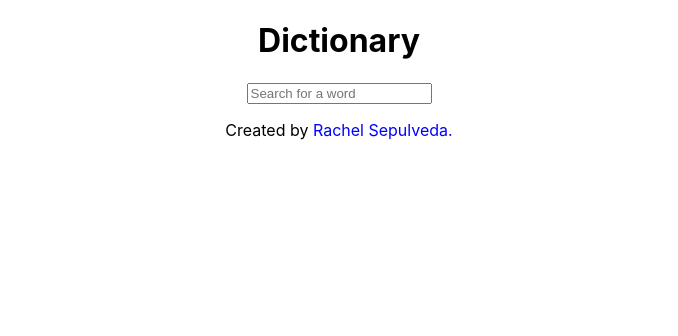
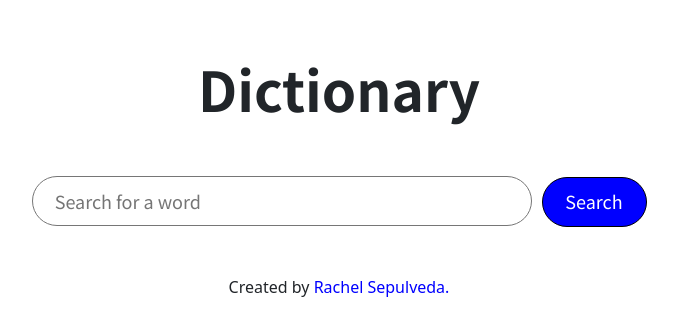
Before and after one commit to Rachelsep/dictionary-react-app, a React (Create React App) app: page / in a window 1280 px wide. Shown: the top 336 px of the page, without its empty margins (301-979 px from the left). Built offline with nearby package versions, Linux system fonts and the light colour scheme.

Commit message:
created and styled Search component

```diff
--- a/package.json
+++ b/package.json
@@ -6,7 +6,9 @@
     "@testing-library/jest-dom": "^5.14.1",
     "@testing-library/react": "^11.2.7",
     "@testing-library/user-event": "^12.8.3",
+    "bootstrap": "^5.0.2",
     "react": "^17.0.2",
+    "react-bootstrap": "^2.0.0-beta.4",
     "react-dom": "^17.0.2",
     "react-scripts": "4.0.3",
     "web-vitals": "^1.1.2"
--- a/public/index.html
+++ b/public/index.html
@@ -11,7 +11,19 @@
     />
     <link rel="apple-touch-icon" href="%PUBLIC_URL%/logo192.png" />
     <link rel="manifest" href="%PUBLIC_URL%/manifest.json" />
-    <title>React App</title>
+    <title>Dictionary App</title>
+    <link
+      rel="stylesheet"
+      href="https://cdn.jsdelivr.net/npm/bootstrap@5.0.2/dist/css/bootstrap.min.css"
+      integrity="sha384-EVSTQN3/azprG1Anm3QDgpJLIm9Nao0Yz1ztcQTwFspd3yD65VohhpuuCOmLASjC"
+      crossorigin="anonymous"
+    />
+    <link rel="preconnect" href="https://fonts.googleapis.com" />
+    <link rel="preconnect" href="https://fonts.gstatic.com" crossorigin />
+    <link
+      href="https://fonts.googleapis.com/css2?family=Noto+Sans+TC:wght@300;400;500;700;900&display=swap"
+      rel="stylesheet"
+    />
   </head>
   <body>
     <noscript>You need to enable JavaScript to run this app.</noscript>
--- a/src/App.css
+++ b/src/App.css
@@ -1,23 +1,10 @@
 .App {
   text-align: center;
-}
-
-.App-header {
-  background-color: #282c34;
-  min-height: 100vh;
-  display: flex;
-  flex-direction: column;
-  align-items: center;
-  justify-content: center;
-  font-size: calc(10px + 2vmin);
-  color: white;
-}
-
-.App-link {
-  color: #61dafb;
+  margin: 30px;
 }
 
 footer a {
+  margin: 0 auto;
   text-decoration: none;
   color: blue;
 }
--- a/src/App.js
+++ b/src/App.js
@@ -1,11 +1,12 @@
 import "./App.css";
 import Homepage from "./Homepage";
+import "bootstrap/dist/css/bootstrap.min.css";
 
 function App() {
   return (
     <div className="App">
       <Homepage />
-      <footer>
+      <footer className="mt-5">
         <p>
           Created by{" "}
           <a
--- /dev/null
+++ b/src/Homepage.css
@@ -0,0 +1,7 @@
+.dictionary {
+  font-family: "Noto Sans TC", sans-serif;
+  margin: 0 auto;
+  padding: 25px;
+  font-size: 55px;
+  font-weight: 600;
+}
--- a/src/Homepage.js
+++ b/src/Homepage.js
@@ -1,10 +1,12 @@
+import React from "react";
+import Search from "./Search";
+import "./Homepage.css";
+
 export default function Homepage() {
   return (
     <div className="homepage">
-      <h1>Dictionary</h1>
-      <form>
-        <input type="search" placeholder="Search for a word"></input>
-      </form>
+      <h1 className="dictionary">Dictionary</h1>
+      <Search />
     </div>
   );
 }
--- /dev/null
+++ b/src/Search.css
@@ -0,0 +1,31 @@
+.searchbar {
+  margin-top: 30px;
+  font-family: "Noto Sans TC", sans-serif;
+}
+
+.input-field {
+  margin-right: 10px;
+  height: 50px;
+  width: 500px;
+  border-radius: 25px;
+  border-style: solid;
+  border-width: 1px;
+  font-size: 18px;
+}
+
+.button {
+  height: 50px;
+  border-radius: 25px;
+  border-style: solid;
+  border-width: 1px;
+  background-color: blue;
+  color: white;
+  font-size: 18px;
+  width: 105px;
+}
+
+.button:hover {
+  background-color: white;
+  color: blue;
+  transition: all ease-in-out 200ms;
+}
--- /dev/null
+++ b/src/Search.js
@@ -0,0 +1,28 @@
+import React from "react";
+import "./Homepage.css";
+import "./Search.css";
+
+export default function Search() {
+  function handleSubmit(event) {
+    event.preventDefault();
+  }
+
+  function search(event) {
+    event.preventDefault();
+    console.log("hello");
+  }
+
+  return (
+    <div className="searchbar">
+      <form onClick={search} className="form">
+        <input
+          className="input-field"
+          type="search"
+          placeholder="     Search for a word"
+          onChange={handleSubmit}
+        ></input>
+        <button className="button">Search</button>
+      </form>
+    </div>
+  );
+}
--- a/src/index.css
+++ b/src/index.css
@@ -1,13 +1,12 @@
 body {
-  margin: 0;
-  font-family: -apple-system, BlinkMacSystemFont, 'Segoe UI', 'Roboto', 'Oxygen',
-    'Ubuntu', 'Cantarell', 'Fira Sans', 'Droid Sans', 'Helvetica Neue',
+  font-family: -apple-system, BlinkMacSystemFont, "Segoe UI", "Roboto", "Oxygen",
+    "Ubuntu", "Cantarell", "Fira Sans", "Droid Sans", "Helvetica Neue",
     sans-serif;
   -webkit-font-smoothing: antialiased;
   -moz-osx-font-smoothing: grayscale;
 }
 
 code {
-  font-family: source-code-pro, Menlo, Monaco, Consolas, 'Courier New',
+  font-family: source-code-pro, Menlo, Monaco, Consolas, "Courier New",
     monospace;
 }
```
Also changed, not shown: 1 other file (tests, documents, lock files or other folders).
